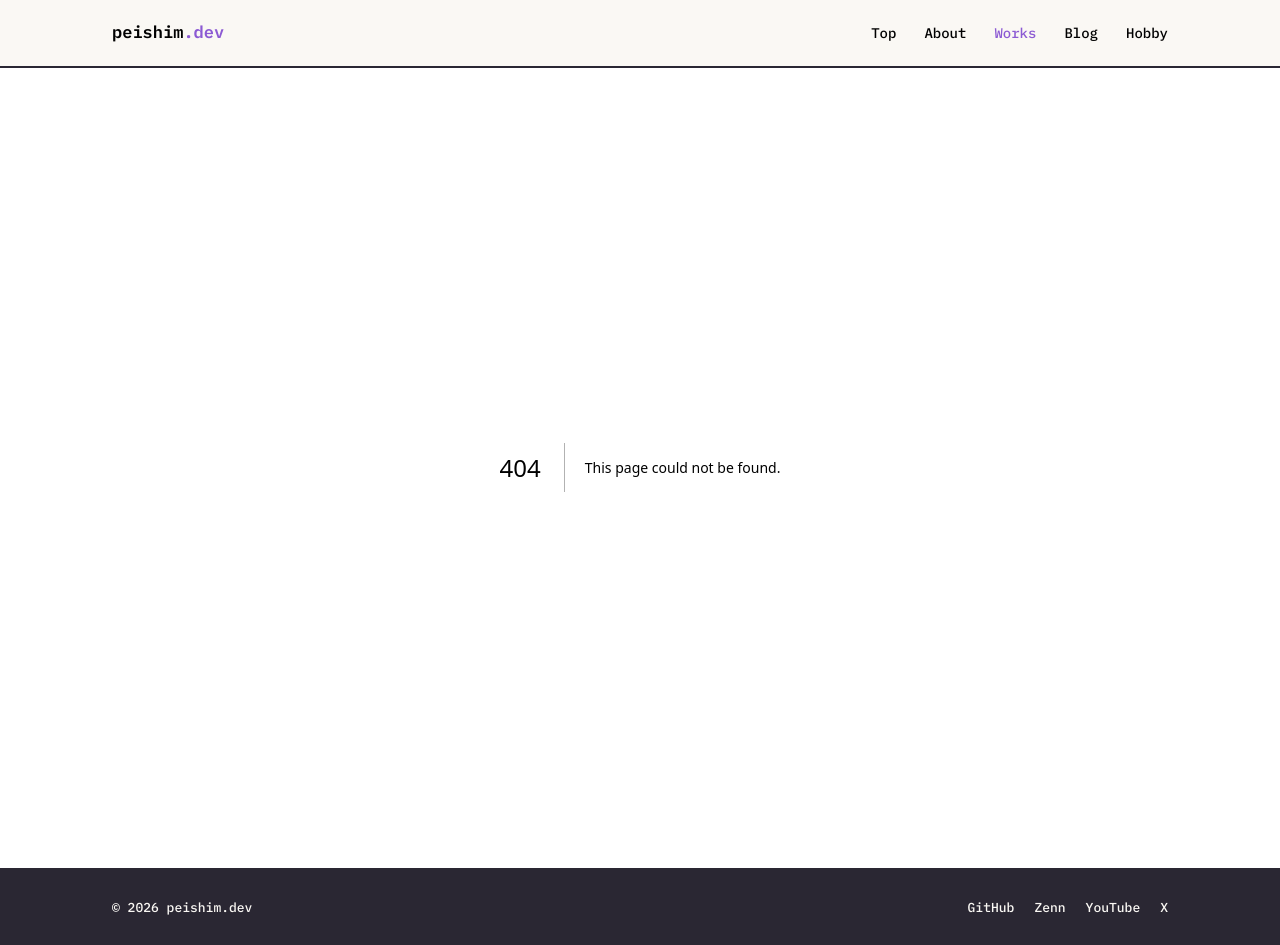
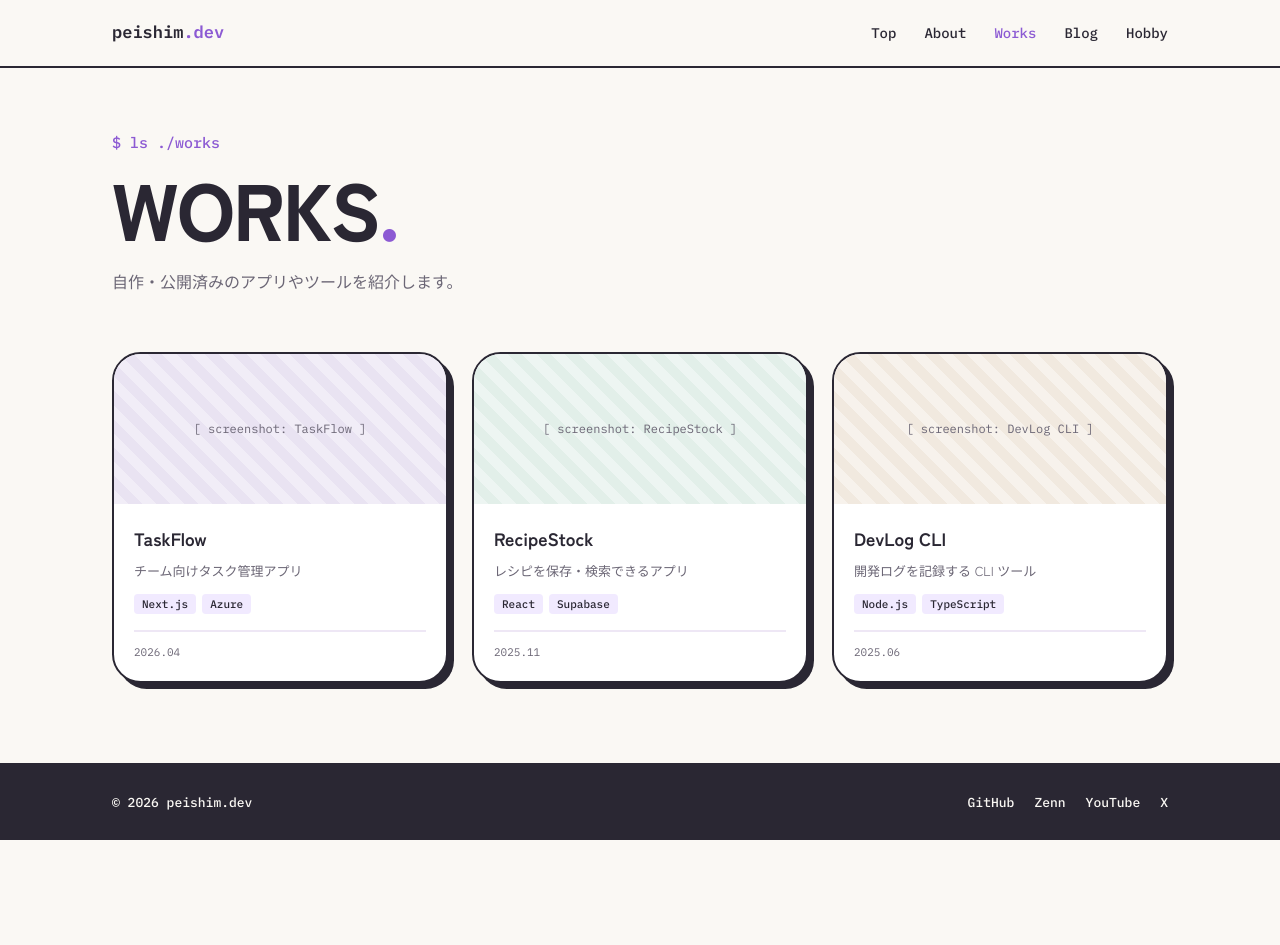
Before and after one commit to shimpei1494/peishim-portfolio, a Next.js app: page /works in a window 1280 px wide. Before the commit this address had no page. After the commit the page ends 840 px from the top, so only its background shows below. Built offline with nearby package versions, Linux system fonts and the light colour scheme.

Commit message:
feat: Works ページを実装
- works.ts 全件のカードグリッド（レスポンシブ 1/2/3 カラム）
- WorkCard に制作時期と Demo / GitHub リンク表示（showMeta）を追加

```diff
--- /dev/null
+++ b/src/app/works/page.tsx
@@ -0,0 +1,29 @@
+import type { Metadata } from "next";
+import { AnimatedSection } from "@/components/common/animated-section";
+import { PageHeader } from "@/components/common/page-header";
+import { works } from "@/data/works";
+import { WorkCard } from "@/features/works/work-card";
+
+export const metadata: Metadata = {
+  title: "Works",
+  description: "Peishim が制作・公開したアプリやツールの一覧。",
+};
+
+export default function WorksPage() {
+  return (
+    <>
+      <PageHeader
+        title="WORKS"
+        prompt="ls ./works"
+        description="自作・公開済みのアプリやツールを紹介します。"
+      />
+      <AnimatedSection className="mx-auto max-w-6xl px-5 py-9 pb-14 md:px-12 md:py-14 md:pb-20">
+        <div className="grid gap-6 md:grid-cols-2 lg:grid-cols-3">
+          {works.map((work, index) => (
+            <WorkCard key={work.id} work={work} index={index} showMeta />
+          ))}
+        </div>
+      </AnimatedSection>
+    </>
+  );
+}
--- a/src/features/works/work-card.tsx
+++ b/src/features/works/work-card.tsx
@@ -12,9 +12,11 @@ interface WorkCardProps {
   work: Work;
   /** プレースホルダ配色の切り替え用インデックス */
   index?: number;
+  /** 制作時期・デモ / GitHub リンクを表示する（Works ページ用） */
+  showMeta?: boolean;
 }
 
-export function WorkCard({ work, index = 0 }: WorkCardProps) {
+export function WorkCard({ work, index = 0, showMeta = false }: WorkCardProps) {
   return (
     <article className="overflow-hidden rounded-2xl border-2 border-ink bg-white shadow-[6px_6px_0_var(--ink)] transition-transform hover:-translate-y-1">
       <div
@@ -49,6 +51,35 @@ export function WorkCard({ work, index = 0 }: WorkCardProps) {
             </span>
           ))}
         </div>
+        {showMeta && (
+          <div className="mt-4 flex items-center justify-between gap-3 border-t-2 border-divider-soft pt-3">
+            <span className="font-mono text-[11px] text-muted-foreground">
+              {work.period.replace("-", ".")}
+            </span>
+            <div className="flex gap-2 font-mono text-[11px] font-semibold">
+              {work.demoUrl && (
+                <a
+                  href={work.demoUrl}
+                  target="_blank"
+                  rel="noopener noreferrer"
+                  className="rounded-full bg-accent-pop px-3 py-1 text-white transition-transform hover:-translate-y-0.5"
+                >
+                  Demo <span aria-hidden>↗</span>
+                </a>
+              )}
+              {work.githubUrl && (
+                <a
+                  href={work.githubUrl}
+                  target="_blank"
+                  rel="noopener noreferrer"
+                  className="rounded-full border-2 border-ink px-3 py-1 transition-transform hover:-translate-y-0.5"
+                >
+                  GitHub <span aria-hidden>↗</span>
+                </a>
+              )}
+            </div>
+          </div>
+        )}
       </div>
     </article>
   );
```
